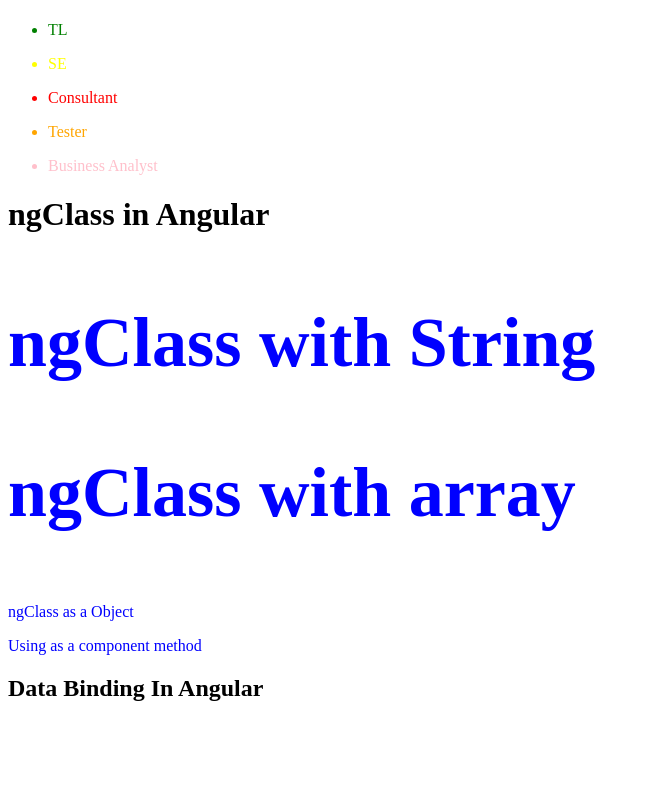
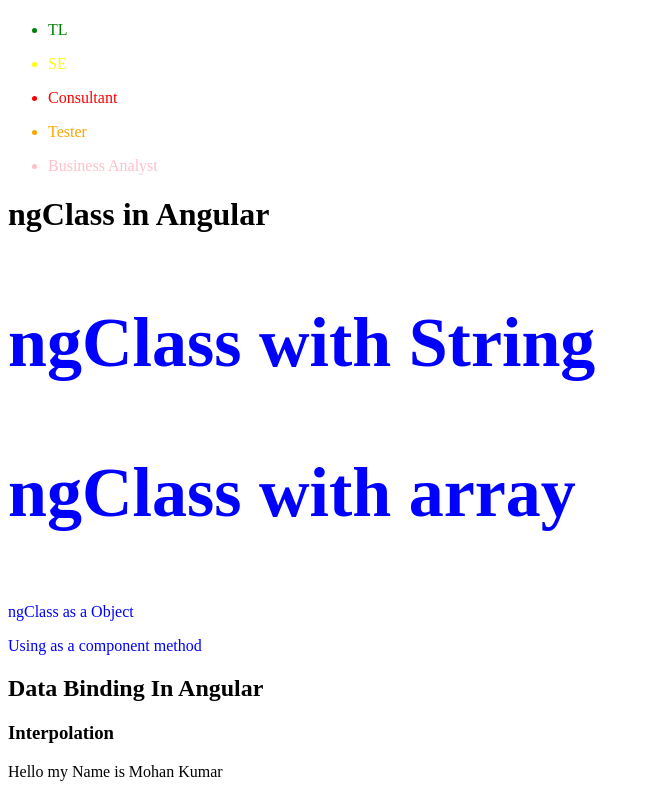
Before and after one commit to pranay-chauhan/myAngular, an Angular app: page / in a window 1280 px wide. Shown: the part 409-1206 px from the top of the page, without its empty margins (0-650 px from the left). Before the commit the page ends 1131 px from the top, so only its background shows below. Built offline with nearby package versions, Linux system fonts and the light colour scheme.

Commit message:
interpolation in angular

```diff
--- a/src/app/app.component.html
+++ b/src/app/app.component.html
@@ -22,3 +22,5 @@
 </div>
 
 <h2>Data Binding In Angular</h2>
+<h3>Interpolation</h3>
+<p>Hello my Name is {{name}}</p>
--- a/src/app/app.component.ts
+++ b/src/app/app.component.ts
@@ -6,6 +6,7 @@
   styleUrls: ['./app.component.css']
 })
 export class AppComponent {
+  name:string ='Mohan Kumar'
   people: any[] = [
     {
       "name": "Douglas  Pace", "age":30,"desc":'TL'
```
